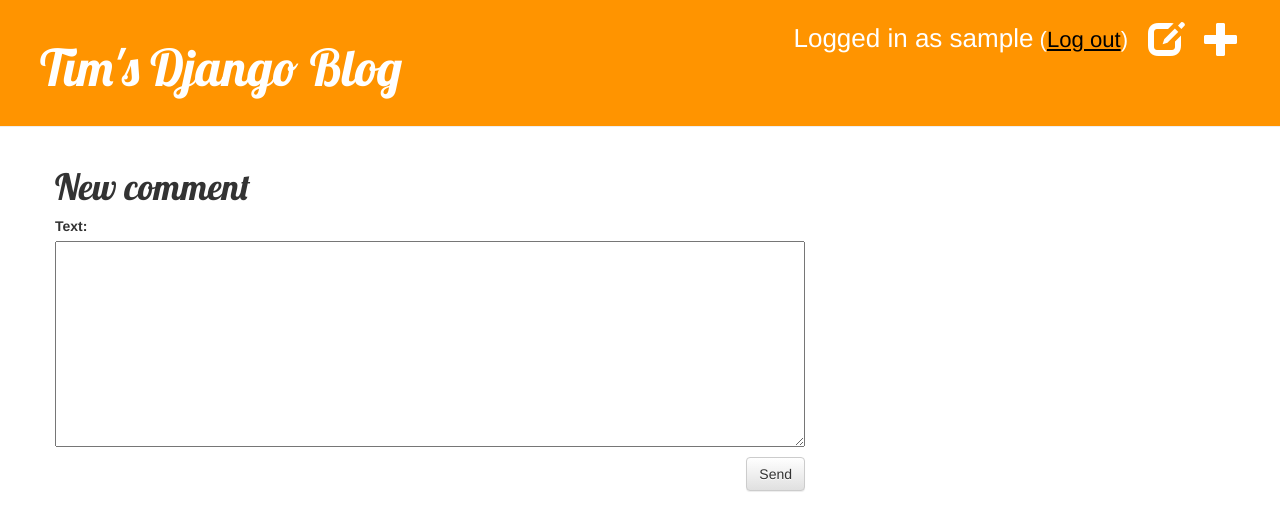
After one commit to timboss/my-first-blog, a Django app: page /post/1/comment/ in a window 1280 px wide. The commit adds this page. Shown: the top 531 px of the page. Run offline with Django 3.2, Linux system fonts and the light colour scheme; a user stored in the database is signed in; tables that the repository leaves empty hold one stand-in row (values such as "Sample post"); some libraries are stand-ins or nearby versions.

Commit message:
Added basic comment model

```diff
--- a/blog/admin.py
+++ b/blog/admin.py
@@ -1,6 +1,7 @@
 from django.contrib import admin
-from .models import Post
+from .models import Post, Comment
 
 admin.site.register(Post)
+admin.site.register(Comment)
 
 # Register your models here.
--- a/blog/forms.py
+++ b/blog/forms.py
@@ -1,8 +1,15 @@
 from django import forms
-from .models import Post
+from .models import Post, Comment
 
 class PostForm(forms.ModelForm):
 
     class Meta:
         model = Post
         fields = ("title", "text",)
+
+
+class CommentForm(forms.ModelForm):
+
+    class Meta:
+        model = Comment
+        fields = ("text",)
--- a/blog/models.py
+++ b/blog/models.py
@@ -18,3 +18,18 @@ class Post(models.Model):
 
     def __str__(self):
         return self.title
+
+
+class Comment(models.Model):
+    post = models.ForeignKey("blog.Post", related_name="comments")
+    author = models.ForeignKey("auth.User")
+    text = models.TextField()
+    created_date = models.DateTimeField(default=timezone.now)
+    approved_comment = models.BooleanField(default=False)
+
+    def approve(self):
+        self.approved_comment = True
+        self.save()
+
+    def __str__(self):
+        return self.text
--- a/blog/static/css/blog.css
+++ b/blog/static/css/blog.css
@@ -65,3 +65,7 @@ a {
 a: hover {
     color: #CF8D1D
 }
+
+.comment {
+    margin: 20px 0px 20px 20px;
+}
--- /dev/null
+++ b/blog/templates/blog/add_comment_to_post.html
@@ -0,0 +1,9 @@
+{% extends 'blog/base.html' %}
+
+{% block content %}
+    <h1>New comment</h1>
+    <form method="POST" class="post-form">{% csrf_token %}
+        {{ form.as_p }}
+        <button type="submit" class="save btn btn-default">Send</button>
+    </form>
+{% endblock %}
--- a/blog/templates/blog/post_list.html
+++ b/blog/templates/blog/post_list.html
@@ -10,6 +10,7 @@
 
             <h1><a href="{% url "post_detail" pk=post.pk %}">{{ post.title }}</a></h1>
             <p>{{ post.text|linebreaks }}</p>
+            <a href="{% url "post_detail" pk=post.pk %}">{{ post.comments.count }} comments</a>
 
         </div>
     {% endfor %}
--- a/blog/urls.py
+++ b/blog/urls.py
@@ -9,4 +9,5 @@ urlpatterns = [
                url(r'^drafts/$', views.post_drafts, name="post_drafts"),
                url(r'^post/(?P<pk>\d+)/publish/$', views.post_publish, name="post_publish"),
                url(r'^post/(?P<pk>\d+)/remove/$', views.post_remove, name="post_remove"),
+               url(r'^post/(?P<pk>\d+)/comment/$', views.add_comment_to_post, name='add_comment_to_post'),
 ]
--- a/blog/views.py
+++ b/blog/views.py
@@ -4,7 +4,7 @@ from django.utils import timezone
 from django.shortcuts import render, get_object_or_404
 from django.contrib.auth.decorators import login_required
 from .models import Post
-from .forms import PostForm
+from .forms import PostForm, CommentForm
 
 def post_list(request):
     posts = Post.objects.filter(published_date__lte=timezone.now()).order_by("-published_date")
@@ -60,3 +60,18 @@ def post_remove(request, pk):
     post = get_object_or_404(Post, pk=pk)
     post.delete()
     return redirect("blog.views.post_list")
+
+@login_required
+def add_comment_to_post(request, pk):
+    post = get_object_or_404(Post, pk=pk)
+    if request.method == "POST":
+        form = CommentForm(request.POST)
+        if form.is_valid():
+            comment = form.save(commit=False)
+            comment.post = post
+            comment.author = request.user
+            comment.save()
+            return redirect('blog.views.post_detail', pk=post.pk)
+    else:
+        form = CommentForm()
+    return render(request, 'blog/add_comment_to_post.html', {'form': form})
--- a/mysite/urls.py
+++ b/mysite/urls.py
@@ -17,10 +17,11 @@ Including another URLconf
 
 from django.conf.urls import include, url
 from django.contrib import admin
+import django.contrib.auth.views
 
 urlpatterns = [
     url(r'^admin/', include(admin.site.urls)),
-    url(r'^accounts/login/$', "django.contrib.auth.views.login"),
-    url(r'^accounts/logout/$', "django.contrib.auth.views.logout", {"next_page":"/"}),
+    url(r'^accounts/login/$', django.contrib.auth.views.login, name="login"),
+    url(r'^accounts/logout/$', django.contrib.auth.views.logout, {"next_page":"/"}, name="logout"),
     url(r'', include('blog.urls')),
 ]
```
Also changed, not shown: blog/templates/blog/post_detail.html (+13 -0 lines), blog/migrations/0002_comment.py (added), blog/migrations/0003_auto_20160318_1349.py (added), 1 other file.
